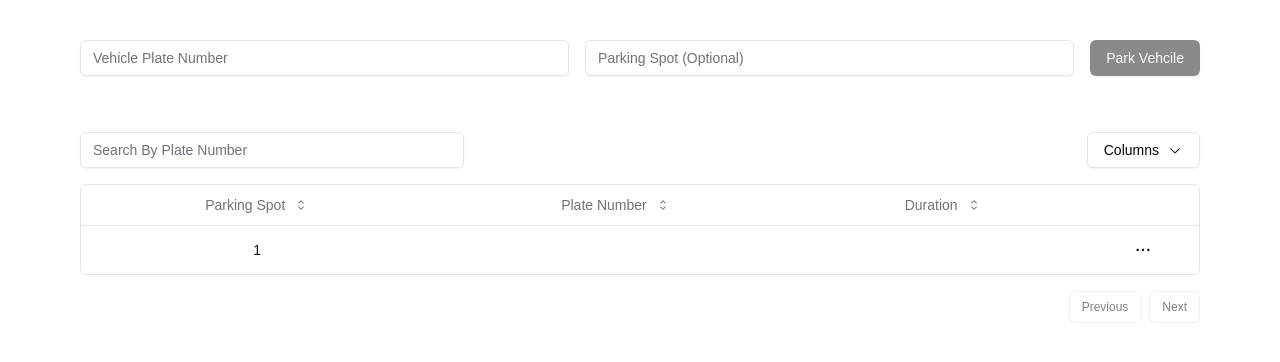
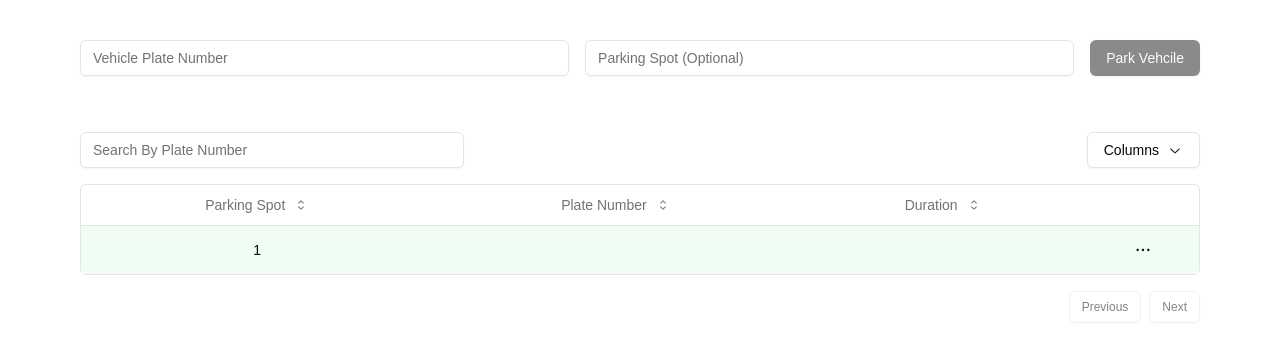
Before and after one commit to amrfekryy/parking-lot, a Next.js app: page /parking-lot/1 in a window 1280 px wide. Shown: the top 362 px of the page. Built offline with nearby package versions, Linux system fonts and the light colour scheme.

Commit message:
add color indicators for free and busy spots

```diff
--- a/components/datatable.tsx
+++ b/components/datatable.tsx
@@ -19,12 +19,14 @@ import {
   TableHeader,
   TableRow,
 } from "@/components/ui/table";
+import { cn } from "@/lib/utils";
+import { Vehicle } from "@/app/parking-lot/[spotsCount]/vehicles-table";
 
-export function DataTable<TData>({
+export function DataTable({
   table,
   SearchProps,
 }: {
-  table: ITable<TData>;
+  table: ITable<Vehicle>;
   SearchProps?: InputProps;
 }) {
   const noOfColumns = table
@@ -87,6 +89,11 @@ export function DataTable<TData>({
                 <TableRow
                   key={row.id}
                   data-state={row.getIsSelected() && "selected"}
+                  className={cn({
+                    "bg-green-50 hover:bg-green-100":
+                      !row.original?.plateNumber,
+                    "bg-red-50 hover:bg-red-100": row.original?.plateNumber,
+                  })}
                 >
                   {row.getVisibleCells().map((cell) => (
                     <TableCell key={cell.id} className="text-center">
@@ -109,10 +116,6 @@ export function DataTable<TData>({
         </Table>
       </div>
       <div className="flex items-center justify-end space-x-2 py-4">
-        {/* <div className="flex-1 text-sm text-muted-foreground">
-          {table.getFilteredSelectedRowModel().rows.length} of{" "}
-          {table.getFilteredRowModel().rows.length} row(s) selected.
-        </div> */}
         <div className="space-x-2">
           <Button
             variant="outline"
```
